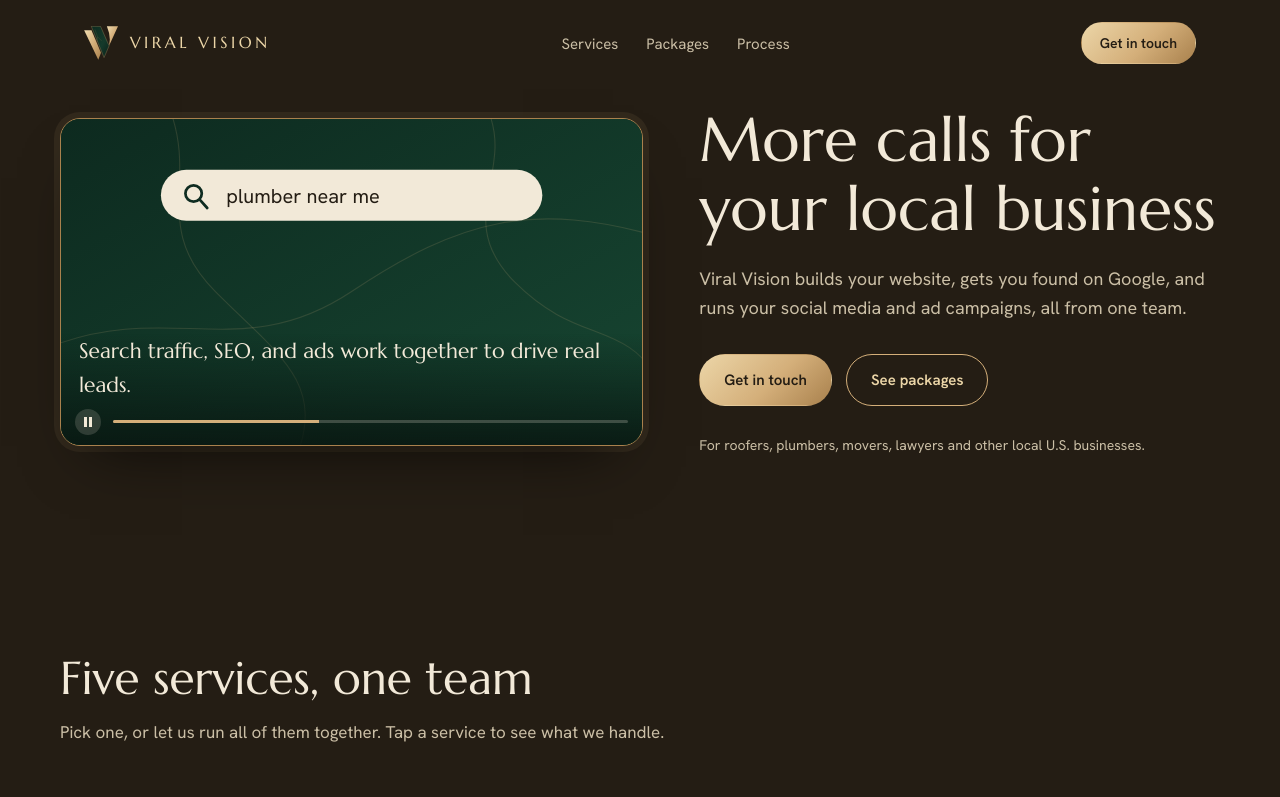
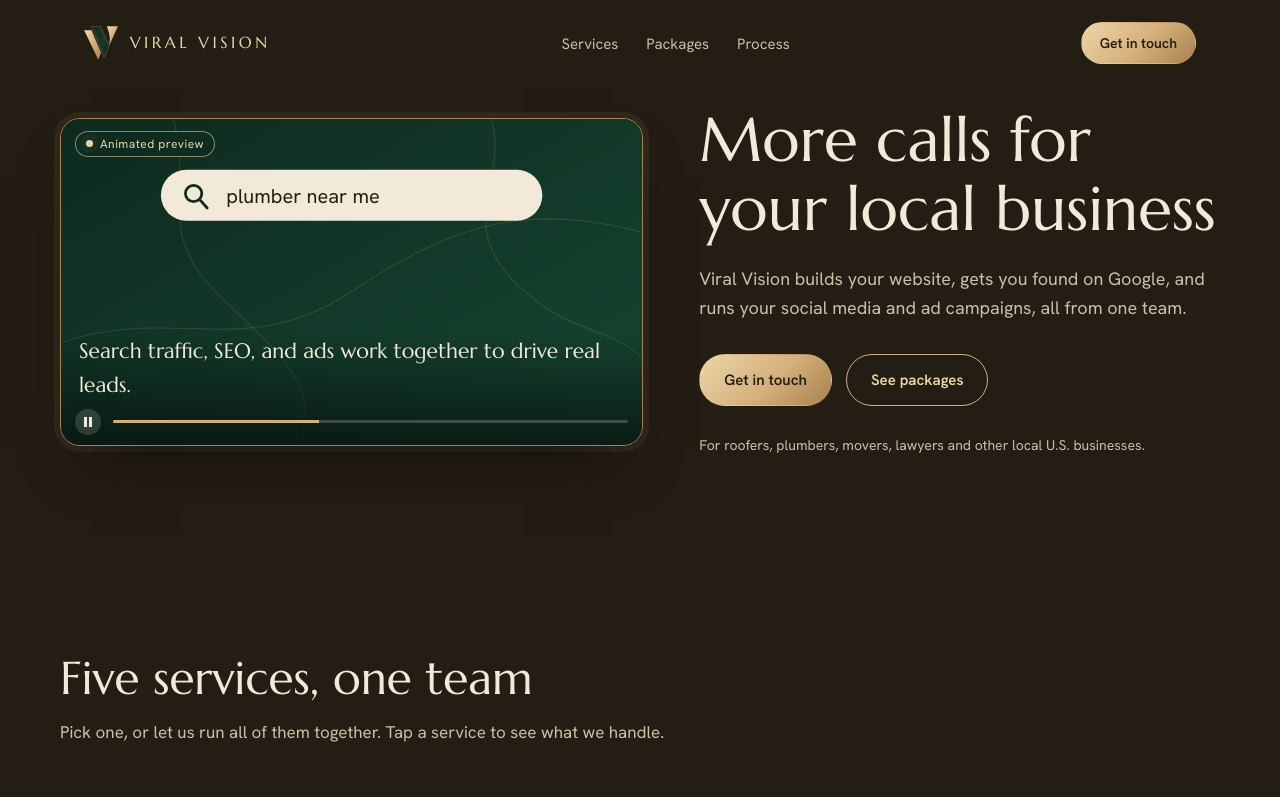
Before and after one commit to masrifadel/viral-vision, a Next.js app: page / in a window 1280 px wide. Shown: the top 797 px of the page. Built offline with nearby package versions, Linux system fonts and the light colour scheme.

Commit message:
Show animated preview indicator

```diff
--- a/app/globals.css
+++ b/app/globals.css
@@ -210,6 +210,43 @@ main {
   height: 34%;
   background: linear-gradient(to top, rgba(8, 20, 15, 0.85), transparent);
   pointer-events: none;
+}
+
+.motion-label {
+  position: absolute;
+  z-index: 3;
+  top: 12px;
+  left: 14px;
+  display: inline-flex;
+  align-items: center;
+  gap: 7px;
+  padding: 6px 10px;
+  border: 1px solid rgba(236, 214, 168, 0.55);
+  border-radius: 999px;
+  background: rgba(15, 44, 33, 0.78);
+  color: var(--gold-hi);
+  font-size: 12px;
+  line-height: 1;
+  letter-spacing: 0.04em;
+  backdrop-filter: blur(6px);
+}
+
+.motion-label span {
+  width: 7px;
+  height: 7px;
+  border-radius: 50%;
+  background: var(--gold-hi);
+  box-shadow: 0 0 0 0 rgba(236, 214, 168, 0.75);
+  animation: motion-pulse 1.8s infinite;
+}
+
+@keyframes motion-pulse {
+  70% {
+    box-shadow: 0 0 0 6px rgba(236, 214, 168, 0);
+  }
+  100% {
+    box-shadow: 0 0 0 0 rgba(236, 214, 168, 0);
+  }
 }
 
 .cap {
--- a/components/Hero.tsx
+++ b/components/Hero.tsx
@@ -143,6 +143,10 @@ export function Hero() {
         </div>
 
         <div className="vid" id="vid">
+          <div className="motion-label" aria-label="Animated preview">
+            <span aria-hidden="true" />
+            Animated preview
+          </div>
           <div
             ref={sceneRef}
             className="stage"
```
